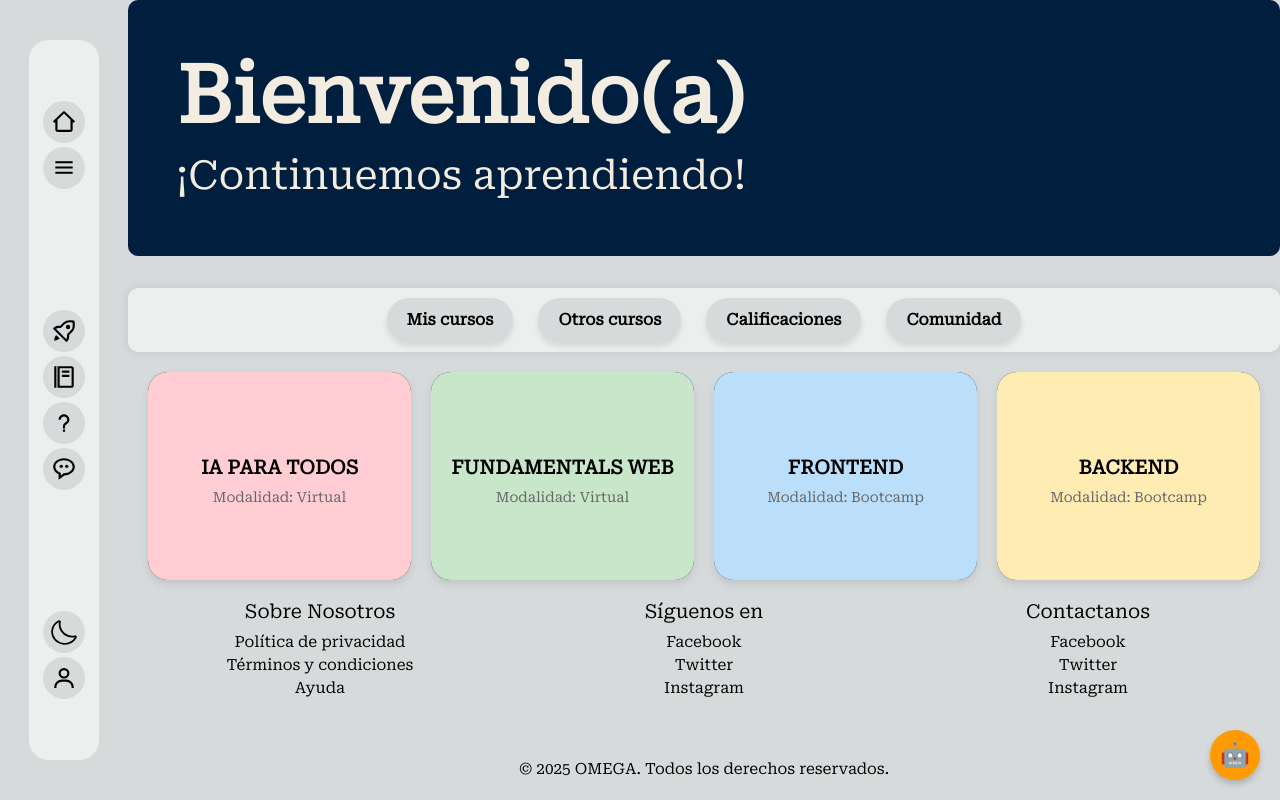
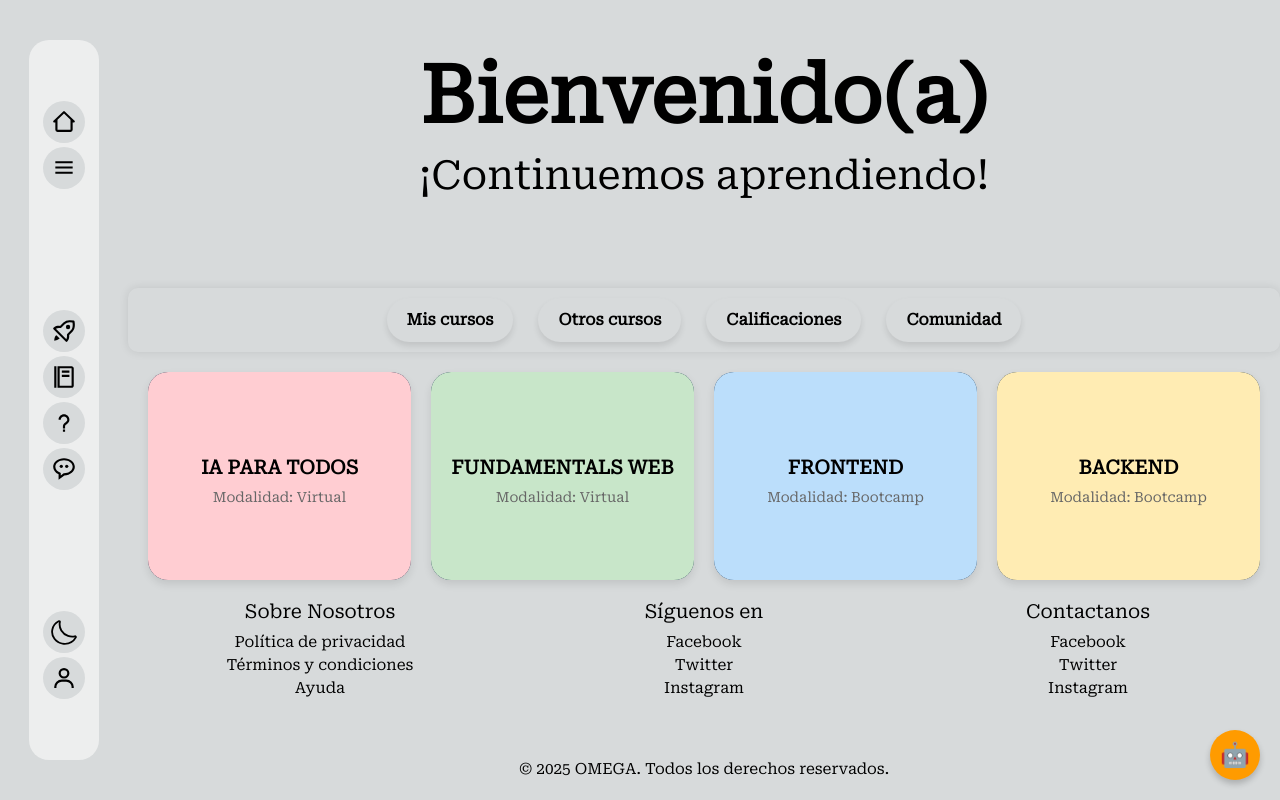
Before and after one commit to rebenew/frontendOmegaCursos, an Angular app: page /home-student in a window 1280 px wide. Built offline with nearby package versions, Linux system fonts and the light colour scheme.

Commit message:
Cambios al estilo del chat bot-modo dark and light

```diff
--- a/src/app/chat-bot/chat-bot.component.scss
+++ b/src/app/chat-bot/chat-bot.component.scss
@@ -4,7 +4,7 @@
   right: 20px;
   width: 300px;
   height: 400px;
-  background: white;
+  background-color: var(--bg-chat-background);
   border-radius: 10px;
   box-shadow: 0 4px 10px rgba(0, 0, 0, 0.2);
   transform: translateY(100%);
@@ -40,6 +40,7 @@
 .chat-body {
   padding: 15px;
   font-size: 1rem;
+  color: (--text-color);
 }
 
 .chat-toggle-btn {
--- a/src/app/students-dashboard/home-student/home-student.component.scss
+++ b/src/app/students-dashboard/home-student/home-student.component.scss
@@ -16,34 +16,33 @@ header {
 }
 
 .welcome-section {
-  display: grid;
-  justify-content: space-between;
+  display: flex;
+  justify-content: center;
+  flex-direction: column;
   align-items: center;
   margin-bottom: 2rem;
-  background-color: #001f3f;
   padding: 3em;
   max-width: 100%;
   text-align: center;
-  border-radius: 10px;
 }
 
 h1 {
   font-size: 5em;
   font-weight: 700;
-  color: #f3ece0;
+  color: (--text-color);
 }
 
 h2 {
   font-size: 2.5em;
   font-weight: 400;
-  color: #f3ece0;
+  color:(--text-color);
 }
 
 .menu-section {
   display: flex;
   gap: 25px;
   padding: 10px;
-  background-color: #edeeee;
+  background-color: (--bg-color-bubble-section);
   border-radius: 10px;
   box-shadow: 0 0 10px rgba(0, 0, 0, 0.1);
   flex-direction: row;
--- a/src/styles.scss
+++ b/src/styles.scss
@@ -9,6 +9,8 @@
   --card-landig: #001f3f;
   --color-blue: rgb(28, 53, 196);
   --bg-color-blue: rgb(28, 53, 196);
+  --bg-color-bubble-section: #edeeee;
+  --bg-chat-background: #fff;
 }
 
 // Tema oscuro
@@ -21,6 +23,8 @@
   --card-landig: #0080ff;
   --color-blue: rgb(233, 236, 253);
   --bg-color-blue: rgb(28, 53, 196);
+  --bg-color-bubble-section: #354985;
+  --bg-chat-background: #354985;
 }
 
 // $titleFont: "inter";
```
